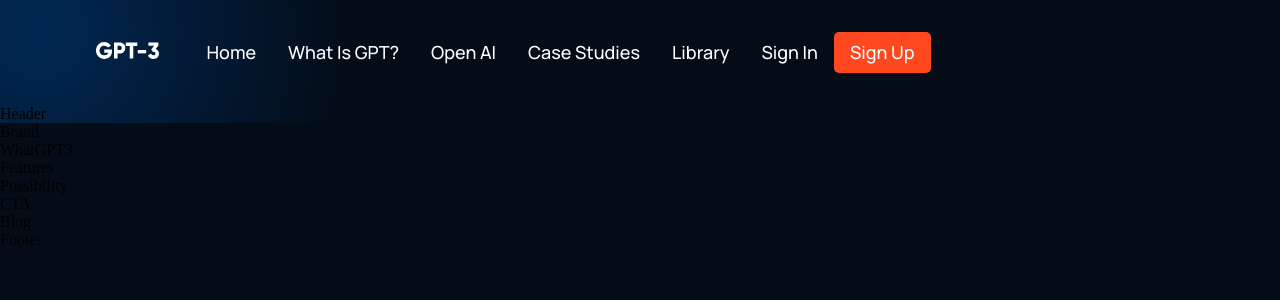
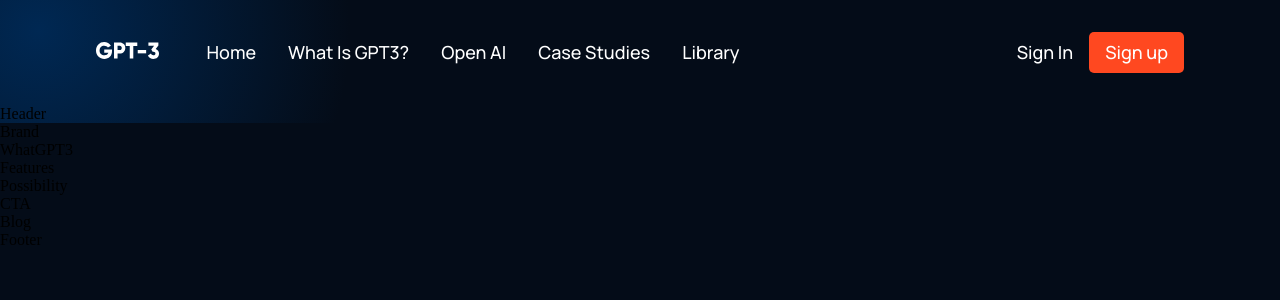
Before and after one commit to IdFightGandhi/MySite, a React (Create React App) app: page / in a window 1280 px wide. Shown: the top 300 px of the page. Built offline with nearby package versions, Linux system fonts and the light colour scheme.

Commit message:
navbar complete, responsive navbar animation CSS now working

```diff
--- a/src/components/navbar/Navbar.js
+++ b/src/components/navbar/Navbar.js
@@ -1,30 +1,51 @@
-import React from 'react'
-import './navbar.css'
-import { RiMenu3Line, RiCloseLin} from 'react-icons/ri';
+import React, { useState } from 'react';
+import { RiMenu3Line, RiCloseLine } from 'react-icons/ri';
 import logo from '../../assets/logo.svg';
+import './navbar.css';
 
 const Navbar = () => {
+  const [toggleMenu, setToggleMenu] = useState(false);
+
   return (
     <div className="gpt3__navbar">
       <div className="gpt3__navbar-links">
         <div className="gpt3__navbar-links_logo">
-                    <img src={logo} alt="logo" />
+          <img src={logo} />
         </div>
         <div className="gpt3__navbar-links_container">
           <p><a href="#home">Home</a></p>
-                    <p><a href="#wgpt2">What is GPT?</a></p>
+          <p><a href="#wgpt3">What is GPT3?</a></p>
           <p><a href="#possibility">Open AI</a></p>
           <p><a href="#features">Case Studies</a></p>
           <p><a href="#blog">Library</a></p>
         </div>
+      </div>
       <div className="gpt3__navbar-sign">
-                    <p>Sign In</p>
-                    <button type="button">Sign Up</button>
+        <p>Sign in</p>
+        <button type="button">Sign up</button>
+      </div>
+      <div className="gpt3__navbar-menu">
+        {toggleMenu
+          ? <RiCloseLine color="#fff" size={27} onClick={() => setToggleMenu(false)} />
+          : <RiMenu3Line color="#fff" size={27} onClick={() => setToggleMenu(true)} />}
+        {toggleMenu && (
+        <div className="gpt3__navbar-menu_container scale-up-center">
+          <div className="gpt3__navbar-menu_container-links">
+            <p><a href="#home">Home</a></p>
+            <p><a href="#wgpt3">What is GPT3?</a></p>
+            <p><a href="#possibility">Open AI</a></p>
+            <p><a href="#features">Case Studies</a></p>
+            <p><a href="#blog">Library</a></p>
+          </div>
+          <div className="gpt3__navbar-menu_container-links-sign">
+            <p>Sign in</p>
+            <button type="button">Sign up</button>
           </div>
         </div>
+        )}
+      </div>
+    </div>
+  );
+};
 
-        </div>
-    )
-}
-
-export default Navbar
+export default Navbar;
```
Lines whose indentation alone changed are shown as unchanged.
